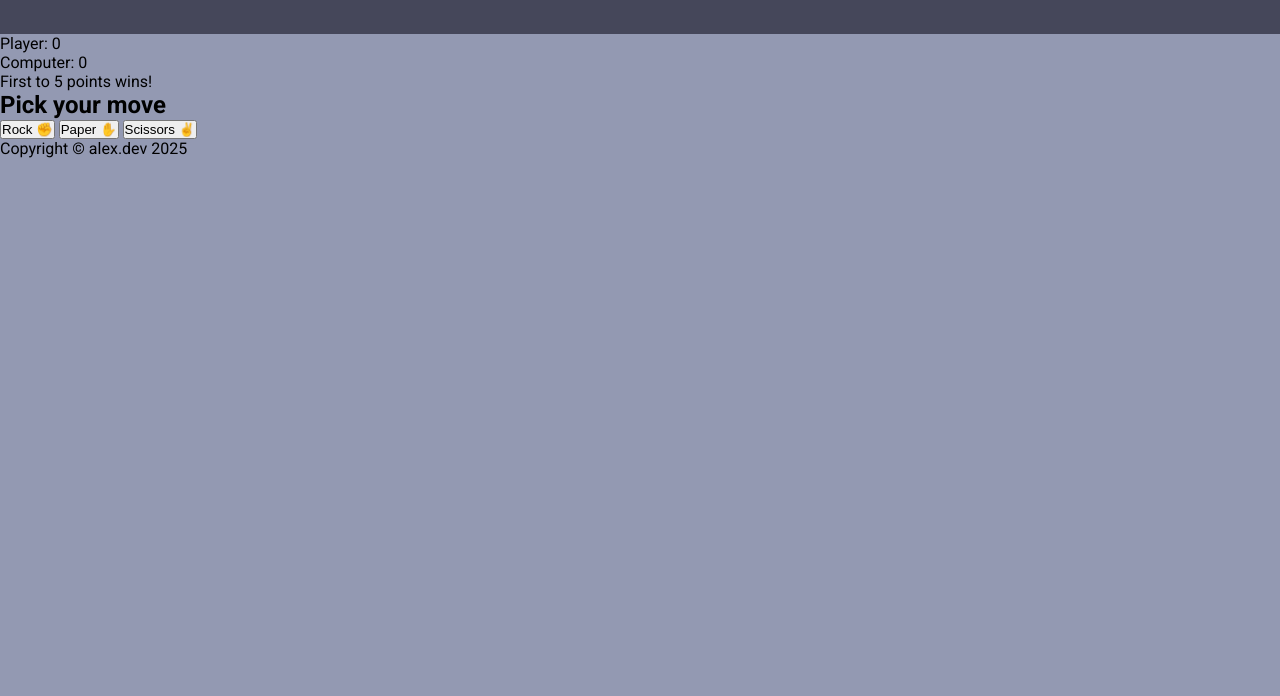
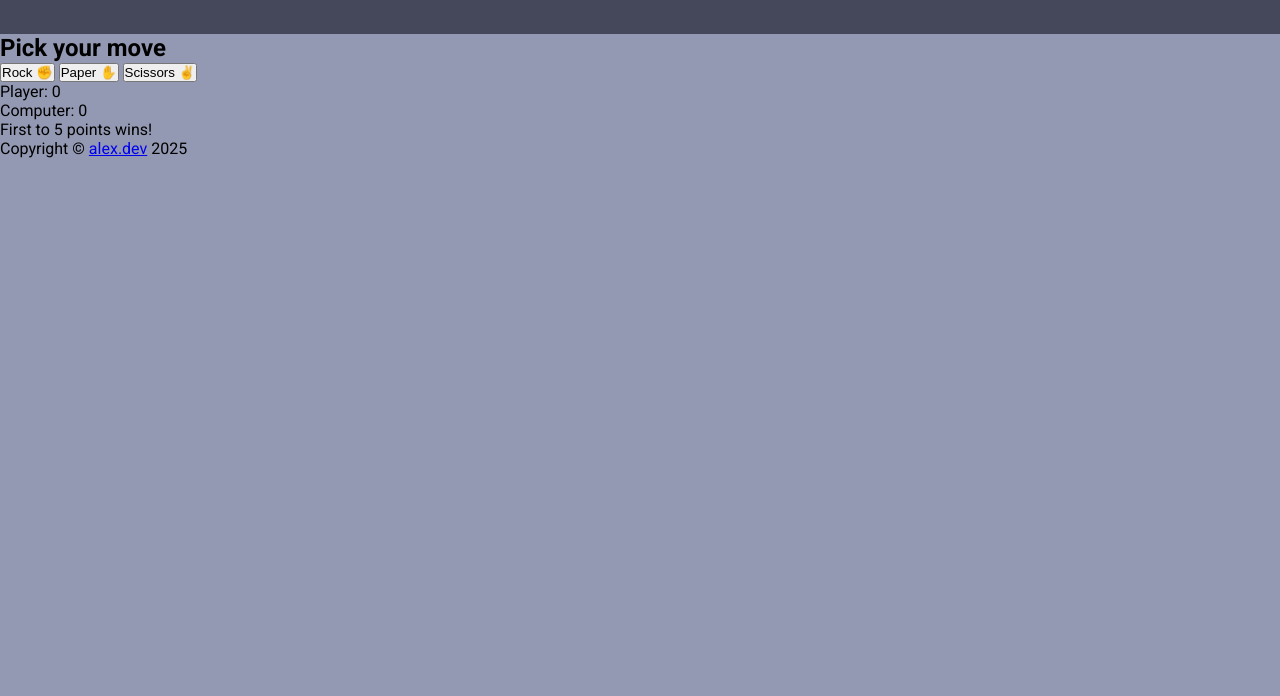
Before and after one commit to alexanderdavies-dev/Rock-Paper-Scissors-, a plain HTML site: page rockpaperscissors.html in a window 1280 px wide. Shown: the part 104-800 px from the top of the page. Drawn offline with Linux system fonts and the light colour scheme.

Commit message:
fix: restructuring

```diff
--- a/rockpaperscissors.html
+++ b/rockpaperscissors.html
@@ -14,26 +14,24 @@
         <h1 class = "title">ROCK, PAPER, SCISSORS</h1>
     </header>
     <main class = "main">
-        <div class = "scoreboard">
-            <div class = "scores-container">
-                <div class = "choice-emoji" id = "player-emoji"> </div>
-                <div class = "choice-emoji" id = "computer-emoji"> </div>
-                <div class = "score-box" id = "player-score">Player: 0</div>
-                <div class = "score-box" id = "computer-score">Computer: 0</div>
-                <div class = "scoreboard-msg">First to 5 points wins!</div>
-            </div>
-        </div>
         <div class = "buttons">
             <h2 class = "heading">Pick your move</h2>
             <button class = "choice-btn" id = "rock-button" >Rock &#9994</button>
             <button class = "choice-btn" id = "paper-button" >Paper &#9995</button>
             <button class = "choice-btn" id = "scissors-button" >Scissors &#9996</button>
         </div>
+        <div class = "scoreboard">
+            <div class = "scores-container">
+                <div class = "score-box" id = "player-score">Player: 0</div>
+                <div class = "score-box" id = "computer-score">Computer: 0</div>
+            </div>
+            <div class = "scoreboard-msg">First to 5 points wins!</div>
+        </div>
     </main>
 
      <!-- <script src="JavaScript.js"></script> -->
     <footer class = "footer">
-        Copyright &copy; alex.dev 2025
+        Copyright &copy; <a href=https://github.com/alexanderdavies-dev>alex.dev</a> 2025
     </footer>
 </body>
 </html>
```
